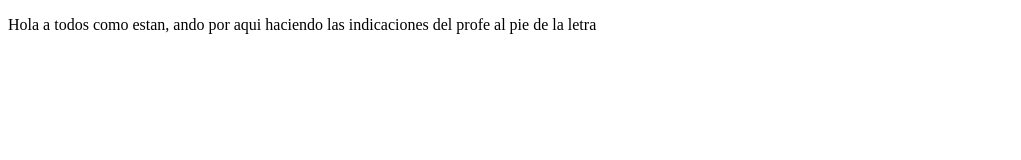
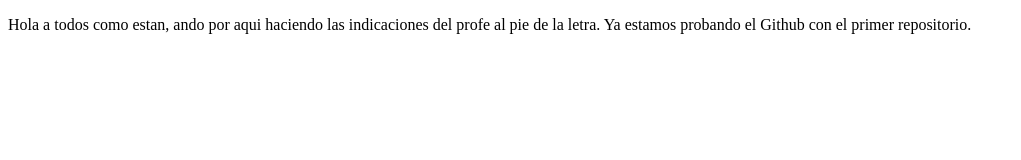
Before and after one commit to DaniEPerez/ProyectoDemoCursoPrework, a plain HTML site: page index.html in a window 1280 px wide. Shown: the whole page, without its empty margins (0-1021 px from the left). Drawn offline with Linux system fonts and the light colour scheme.

```diff
--- a/index.html
+++ b/index.html
@@ -7,7 +7,7 @@
 </head>
 <body>
     <p>
-        Hola a todos como estan, ando por aqui haciendo las indicaciones del profe al pie de la letra
+        Hola a todos como estan, ando por aqui haciendo las indicaciones del profe al pie de la letra. Ya estamos probando el Github con el primer repositorio.
     </p>
 </body>
 </html>
```
